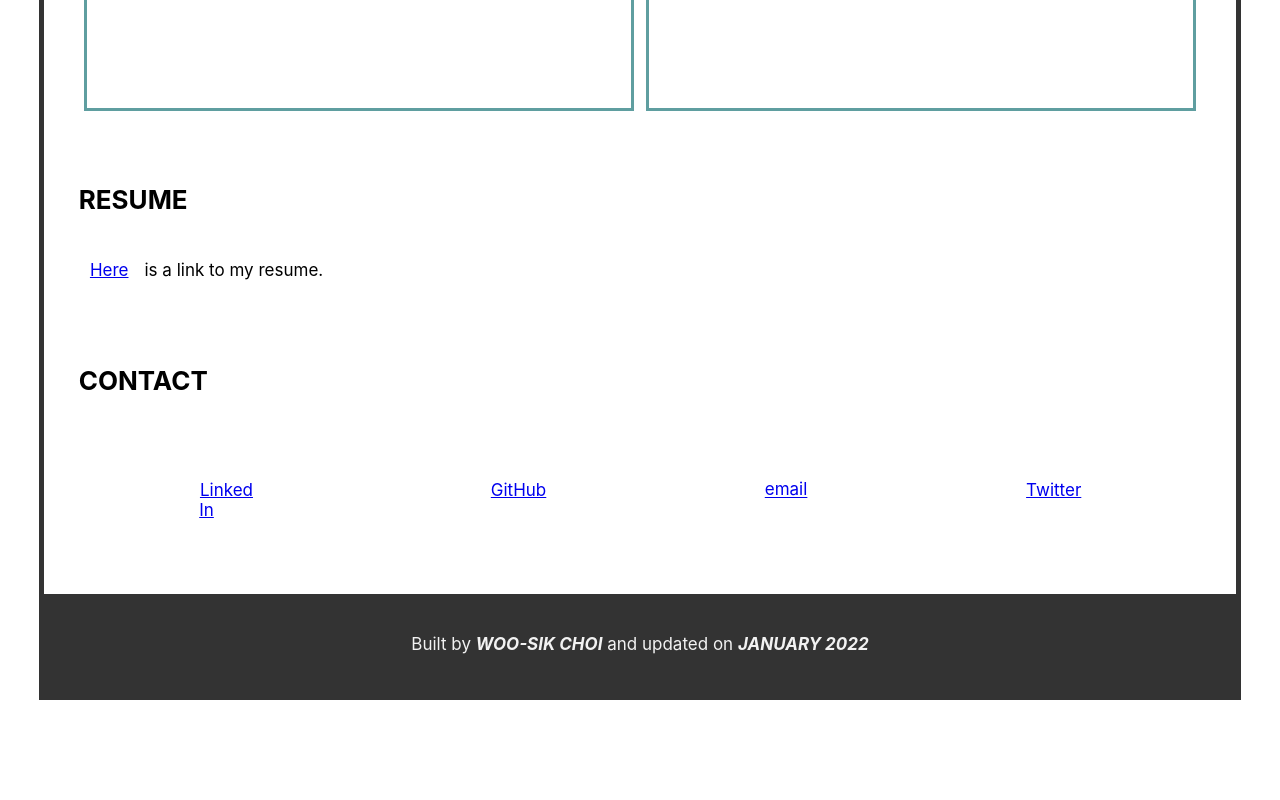
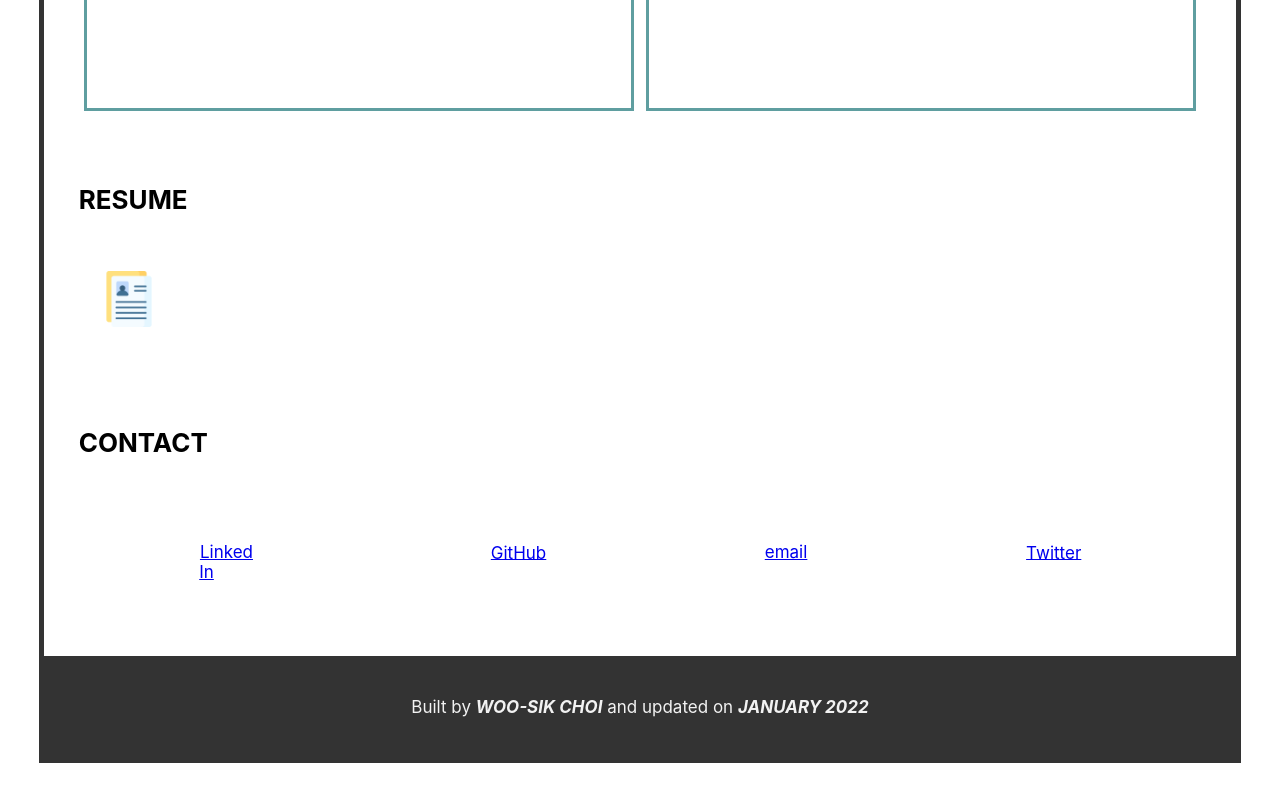
Before and after one commit to dvlprwchoi/portfolio-2, a React (Create React App) app: page / in a window 1280 px wide. Shown: the part 4258-5058 px from the top of the page. Before the commit the page ends 4996 px from the top, so only its background shows below. Built offline with nearby package versions, Linux system fonts and the light colour scheme.

Commit message:
Add resume icon

```diff
--- a/src/components/Main/Main.js
+++ b/src/components/Main/Main.js
@@ -2,6 +2,7 @@ import Contact from '../Contact/Contact';
 import Projects from '../Projects/Projects';
 import Skills from '../Skills/Skills';
 import profilePicture from '../../img/profile-picture-160x160.jpg';
+import resumeIcon from '../../img/resume-icon.png';
 
 function Main() {
   return (
@@ -30,14 +31,19 @@ function Main() {
       <Projects />
       <div className="resume" id="resume">
         <h2>RESUME</h2>
-        <p>
+        <p className="resume-icon-container">
           <a
             href="https://drive.google.com/file/d/1OUYnIQoEs8iinhzO_sTwx7YZUc3vxgJ-/view?usp=sharing"
             target="_blank"
           >
-            Here
-          </a>{' '}
-          is a link to my resume.
+            <img
+              className="resume-icon icon"
+              src={resumeIcon}
+              alt="Resume Icon"
+              width="5%"
+              height="auto"
+            />
+          </a>
         </p>
       </div>
       <Contact />
```
Also changed, not shown: src/img/resume-icon.png (added).
